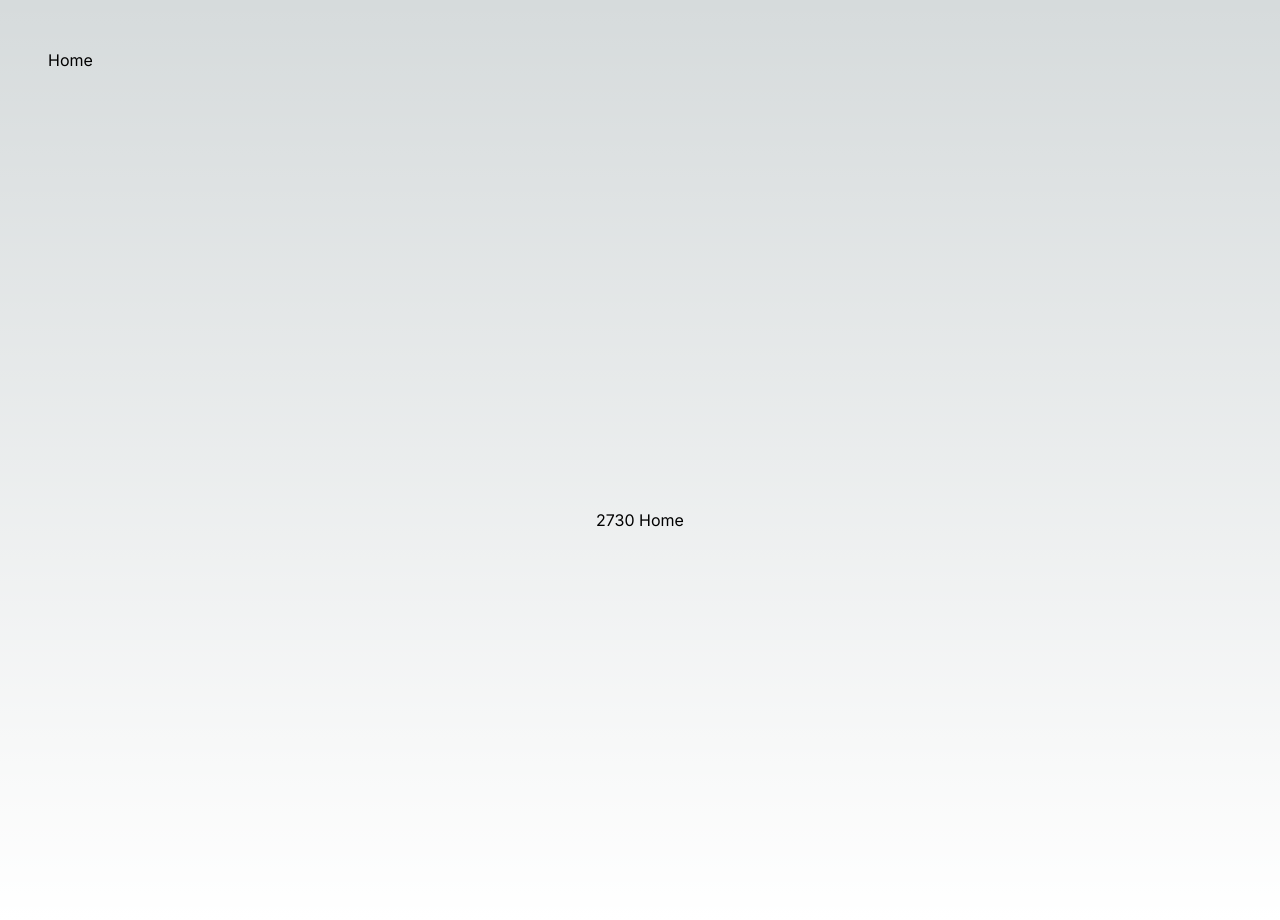
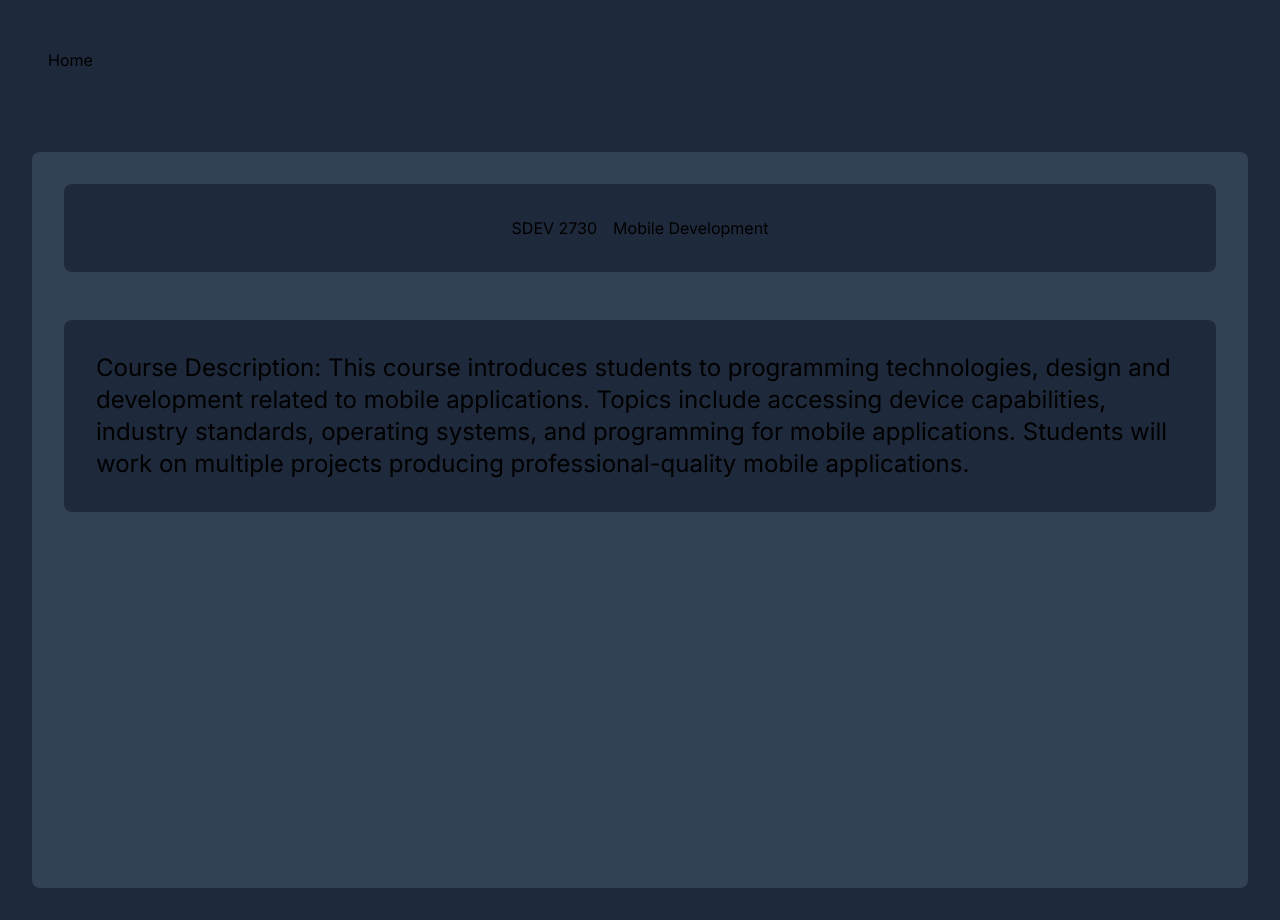
Before and after one commit to brandinonian/brandonphillips.cloud, a Next.js app: page /school/SDEV2730 in a window 1280 px wide. Built offline with nearby package versions, Linux system fonts and the light colour scheme.

Commit message:
Adding content

```diff
--- a/src/app/layout.js
+++ b/src/app/layout.js
@@ -4,7 +4,7 @@ import "./globals.css";
 const inter = Inter({ subsets: ["latin"] });
 
 export const metadata = {
-  title: "Welcome to my site",
+  title: "brandonphillips.cloud",
   description: "Personal website of Brandon Phillips",
 };
 
@@ -12,8 +12,8 @@ export default function RootLayout({ children }) {
   return (
     <html lang="en">
       <body className={inter.className}>
-        <div className="p-12">
-          <a href={'/school'}>Home</a>
+        <div className="bg-slate-800 p-12">
+          <a href='/school'>Home</a>
         </div>
         {children}
       </body>
--- a/src/app/page.js
+++ b/src/app/page.js
@@ -1,5 +1,3 @@
-import Image from "next/image";
-
 export default function Home() {
   return (
     <main className="flex min-h-screen flex-col items-center justify-center p-24">
--- a/src/app/school/SDEV2110/page.js
+++ b/src/app/school/SDEV2110/page.js
@@ -1,9 +1,13 @@
+import CourseInfo from "@/componenets/school/CourseInfo";
+
 export default function SDEV2110Home() {
   return (
-    <div className="flex min-h-screen flex-col items-center justify-center p-24">
-      <div>
-        <h1>2110 Home</h1>
-      </div>
-    </div>
-  )
+    <CourseInfo
+      id='SDEV 2110'
+      title='JavaScript Programming I'
+      description='Course Description: This JavaScript course exposes students to the modern JavaScript language and the Document Object Model
+      (DOM) of web pages. During the course, you will create functional web pages incorporating JavaScript to
+      make them interactive and dynamic.'
+    />
+  );
 }
--- a/src/app/school/SDEV2730/page.js
+++ b/src/app/school/SDEV2730/page.js
@@ -1,9 +1,13 @@
+import CourseInfo from "@/componenets/school/CourseInfo";
+
 export default function SDEV2730Home() {
   return (
-    <div className="flex min-h-screen flex-col items-center justify-center p-24">
-      <div>
-        <h1>2730 Home</h1>
-      </div>
-    </div>
+    <CourseInfo
+      id='SDEV 2730'
+      title='Mobile Development'
+      description='Course Description: This course introduces students to programming technologies, design and development related to mobile applications.
+       Topics include accessing device capabilities, industry standards, operating systems, and programming for mobile applications.
+       Students will work on multiple projects producing professional-quality mobile applications.'
+    />
   );
 }
--- a/src/app/school/page.js
+++ b/src/app/school/page.js
@@ -2,7 +2,7 @@ export default function SchoolHome() {
 
   const courses = [
     {
-      title: 'JavaScript Programming I (Live Demos!)',
+      title: 'JavaScript Programming I',
       link: '/school/SDEV2110',
     },
     {
@@ -17,10 +17,10 @@ export default function SchoolHome() {
 
   return (
     <div className="flex min-h-screen flex-col items-center justify-center p-24">
-      <div className="bg-slate-700 p-3 mb-20 rounded-lg">
-        <p className="text-4xl">Davis Technical College</p>
-      </div>
-      <div className="flex flex-col gap-4 bg-slate-700 p-8 rounded-lg">
+      <div className="bg-slate-700 p-8 rounded-lg">
+        <p className="text-6xl">Davis Technical College</p>
+
+        <div className="flex flex-col gap-4 bg-slate-700 mt-16 p-8 rounded-lg">
           <div className="pb-8 text-2xl text-center">Courses</div>
           {courses.map((course) => (
             <div className="bg-slate-800 rounded-lg p-8">
@@ -29,5 +29,6 @@ export default function SchoolHome() {
           ))}
         </div>
       </div>
+    </div>
   )
 }
--- /dev/null
+++ b/src/componenets/school/CourseInfo.js
@@ -0,0 +1,15 @@
+export default function CourseInfo({ id, title, description }) {
+  return (
+    <div className="flex min-h-screen bg-slate-800 p-8">
+      <div className="bg-slate-700 p-8 rounded-lg">
+        <div className="flex flex-row gap-4 bg-slate-800 justify-center p-8 mb-12 rounded-lg">
+          <div className="text-4xl text-white">{id}</div>
+          <div className="text-4xl text-white">{title}</div>
+        </div>
+        <div className="bg-slate-800 p-8 rounded-lg">
+          <div className="text-2xl text-white">{description}</div>
+        </div>
+      </div>
+    </div>
+  )
+}
```
Lines whose indentation alone changed are shown as unchanged.
